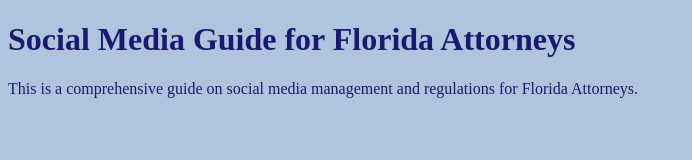
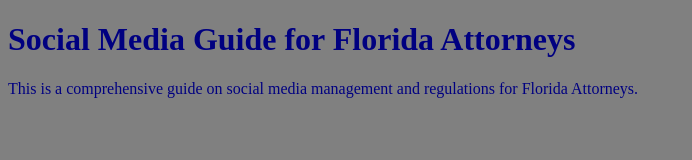
Before and after one commit to sacorbitt/sacorbitt.github.io, a plain HTML site: page unit_1/index.html in a window 1280 px wide. Shown: the whole page, without its empty margins (0-692 px from the left). Drawn offline with Linux system fonts and the light colour scheme.

Commit message:
Second Sync

```diff
--- a/unit_1/CSS/style.css
+++ b/unit_1/CSS/style.css
@@ -1,6 +1,6 @@
 body {
-	background-color: #B0C4DE;
+	background-color: grey;
 }
 h1, p {
-	color: #191970;
+	color: navy;
 }
```
Also changed, not shown: 1 other file.
